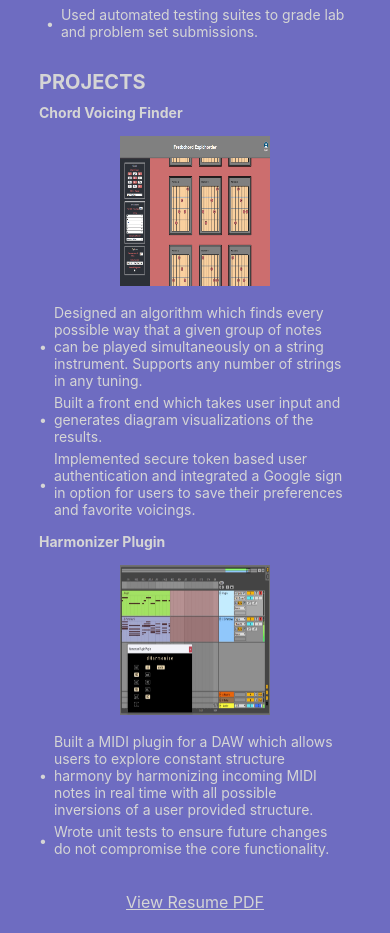
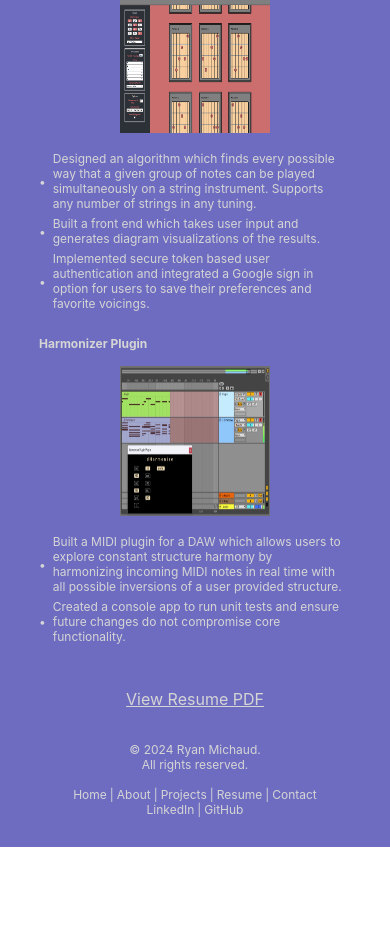
Before and after one commit to ryanwmichaud/Personal-Website, a React (Create React App) app: page /resume in a window 390 px wide. Shown: the part 1064-1997 px from the top of the page. After the commit the page ends 1911 px from the top, so only its background shows below. Built offline with nearby package versions, Linux system fonts and the light colour scheme.

Commit message:
footer mobile format

```diff
--- a/src/Global.css
+++ b/src/Global.css
@@ -17,3 +17,7 @@
 a{
   text-decoration: none;
 }
+
+.background{
+  background-color: var(--primary-color);
+}
--- a/src/components/Footer.css
+++ b/src/components/Footer.css
@@ -5,22 +5,26 @@
     justify-content: center;
     align-items: center;
 
-    padding-left: 120px;
-    padding-right: 120px;
-    padding-top: 30px;
-    padding-bottom: 30px;
+
     font-size: 12px;
     text-align: center;
     background-color: var(--secondary-color);
     color: var(--text-color);
     border-top: solid var(--border-color);
 
-
 }
 
 .footer-nav-links, .footer-social-links{
     display: flex;
     flex-direction: row;
+    margin-left: 20px;
+    margin-right: 20px;
+    flex-wrap: wrap;
+    justify-content: center;
+}
+
+.footer-social-links{
+    margin-bottom: 30px;
 }
 
 .footer-link{
@@ -34,3 +38,33 @@
     cursor: pointer;
     transition: color 0.2s;
 }
+
+.footer-1, .footer-2{
+    margin: 0;
+
+}
+.footer-2{
+    margin-left: 4px;
+}
+
+.footer-lines{
+    margin-top: 30px;
+    margin-bottom: 15px;
+    display: flex;
+    flex-direction: row;
+    padding: 0px;
+}
+
+@media (max-width: 600px) {
+    .footer-lines{
+        flex-direction: column;
+        width: 100%;
+    }
+    .footer-1, .footer-2{
+        margin: 0;
+    }
+    .footer{
+
+    }
+
+}
--- a/src/components/Footer.js
+++ b/src/components/Footer.js
@@ -7,7 +7,10 @@ const Footer = ()=>{
     return(
         <div className='footer'>
 
-            <p> © 2024 Ryan Michaud. All rights reserved.  </p>
+            <div className='footer-lines'>
+                <p className='footer-1'> © 2024 Ryan Michaud. </p>
+                <p className='footer-2'> All rights reserved. </p>
+            </div>
 
             <nav className='footer-nav-links'>
                 <Link className="footer-link" to={"/"}>Home</Link>
--- a/src/pages/About.js
+++ b/src/pages/About.js
@@ -6,7 +6,7 @@ import Footer from "../components/Footer";
 const About = ()=>{
 
     return(
-        <div>
+        <div className="background">
             <Navbar></Navbar>
 
             <div className="page">
--- a/src/pages/Contact.js
+++ b/src/pages/Contact.js
@@ -6,7 +6,7 @@ import Footer from "../components/Footer";
 const Contact = ()=>{
 
     return(
-        <div>
+        <div className="background">
             <Navbar></Navbar>
 
             <div className="page">
--- a/src/pages/Home.js
+++ b/src/pages/Home.js
@@ -12,7 +12,7 @@ const Home = ()=>{
 
 
     return(
-        <div>
+        <div className="background">
             <Navbar></Navbar>
             <div className="page" >
 
--- a/src/pages/PageNotFound.js
+++ b/src/pages/PageNotFound.js
@@ -6,7 +6,7 @@ import Footer from "../components/Footer";
 const PageNotFound = ()=>{
 
     return(
-        <div>
+        <div className="background">
             <Navbar></Navbar>
             <div className="page">Page Not Found</div>
             <Footer></Footer>
--- a/src/pages/Projects.js
+++ b/src/pages/Projects.js
@@ -8,7 +8,7 @@ const Projects = ()=>{
     const chordFinderDescription = "Web App that finds every possible way to voice a group of chord tones on a string instrument within a maximum number of frets and generates a diagram visualization. Supports any tuning and number of strings. Custom user authentication and optional Google authentication."
     const harmonizerDescription = "MIDI plugin for a DAW which allows users to explore constant structure harmony. Harmonizes incoming MIDI notes in real time with all possible inversions of a user provided structure."
     return(
-        <div>
+        <div className="background">
             <Navbar></Navbar>
 
             <div className="page">
--- a/src/pages/Resume.css
+++ b/src/pages/Resume.css
@@ -82,15 +82,7 @@
 
 
 
-.resume-project-container{
-    display: flex;
-    flex-direction: row;
-    align-items: center;
-}
-.resume-project-thumbnail{
-    height: 150px;
-    width: 150px;
-}
+
 
 .bullet-and-work-description, .bullet-and-resume-project-description {
     display: flex;
@@ -110,13 +102,27 @@
     margin: 0px;
 }
 
+
+
+.resume-project-container{
+    display: flex;
+    flex-direction: row;
+    align-items: center;
+}
+.resume-project-thumbnail{
+    height: 150px;
+    width: 150px;
+}
+
+
+
 .download-resume{
     text-decoration: underline ;
     color: var(--text-color);
 }
 
 
-@media (max-width: 800px) {
+@media (max-width: 600px) {
     .resume-project-container{
         display: flex;
         flex-direction: column;
@@ -127,5 +133,11 @@
     .resume-project-descriptions{
         transform: translateX(-7px);
     }
+    .education-section, .skills-section, .work-section, .projects-section{
+        font-size: 12px;
+    }
+    .resume-project{
+        margin-bottom: 20px;
+    }
 
 }
--- a/src/pages/Resume.js
+++ b/src/pages/Resume.js
@@ -9,7 +9,7 @@ import { Link } from "react-router-dom";
 const Resume = ()=>{
 
     return(
-        <div>
+        <div className="background">
             <Navbar></Navbar>
 
             <div className="page">
@@ -95,7 +95,7 @@ const Resume = ()=>{
                 <ResumeProject title={"Harmonizer Plugin"}
                                 thumbnail={"/projects/Harmonizer/Harmonizer Demo.png"}
                                 descriptions={[ " Built a MIDI plugin for a DAW which allows users to explore constant structure harmony by harmonizing incoming MIDI notes in real time with all possible inversions of a user provided structure.",
-                                                "Wrote unit tests to ensure future changes do not compromise the core functionality."]
+                                                "Created a console app to run unit tests and ensure future changes do not compromise core functionality."]
                                                 }
                                 titleLink={"https://github.com/ryanwmichaud/HarmonizerPlugin"}
                                 thumbnailLink={"https://github.com/ryanwmichaud/HarmonizerPlugin"}>
--- a/src/pages/pages.css
+++ b/src/pages/pages.css
@@ -10,6 +10,8 @@
     display: flex;
     flex-direction: column;
     align-items: center;
+    width: 100%;
+
 }
 
 .page-title{
```
